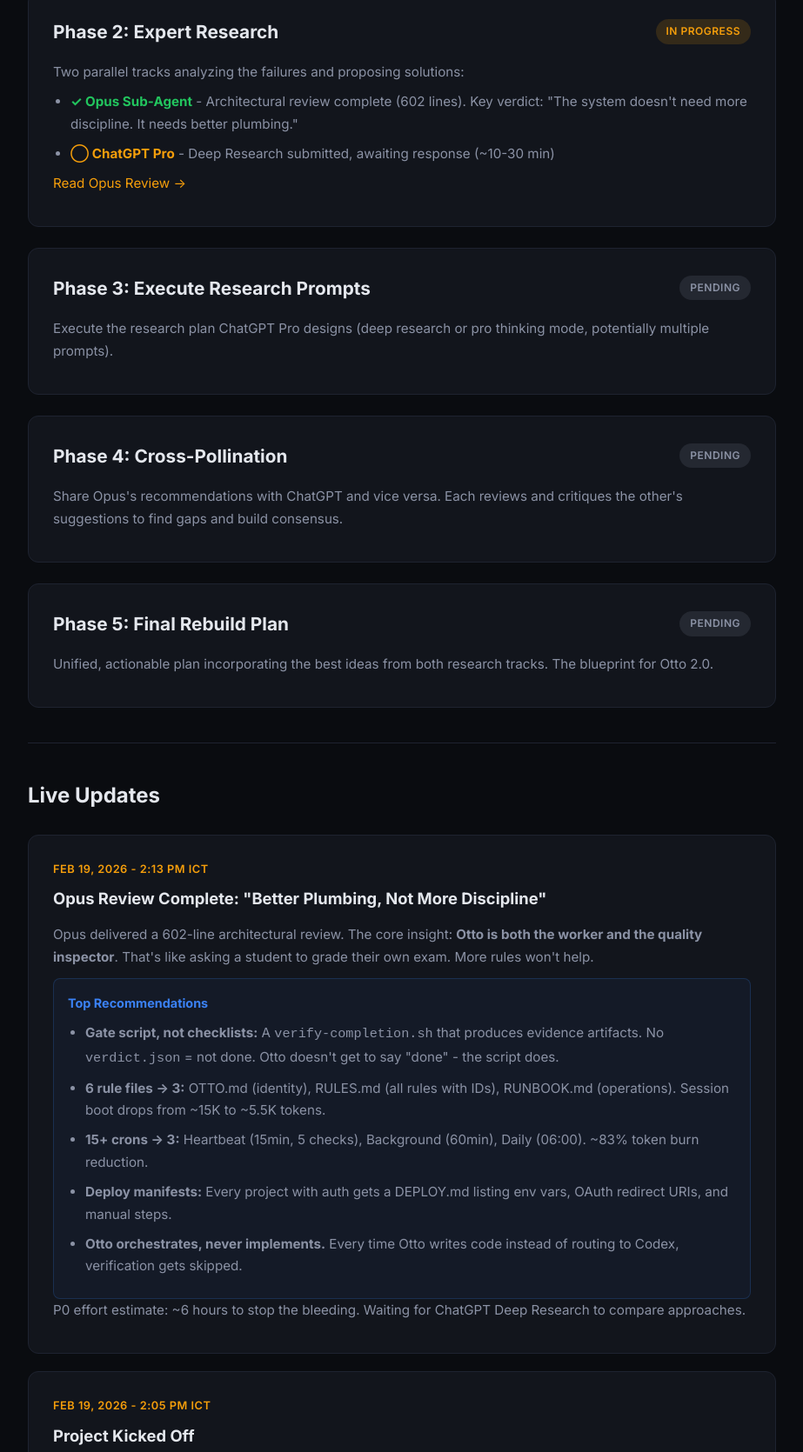
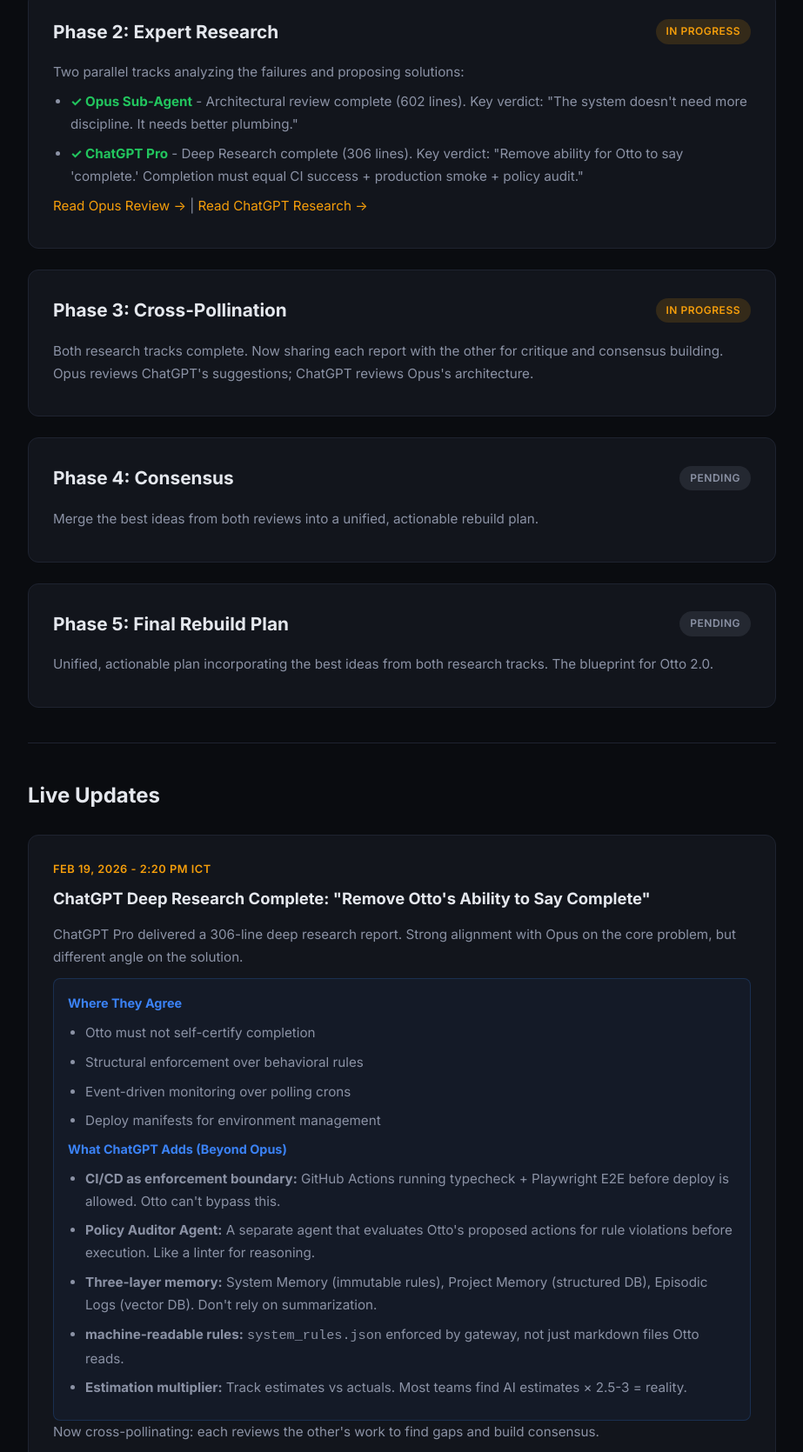
Before and after one commit to mikehelm/SavingPrivateOtto, a plain HTML site: page index.html in a window 1280 px wide. Shown: the part 804-2474 px from the top of the page at 87% size, without its empty margins (178-1101 px from the left). Drawn offline with Linux system fonts and the light colour scheme.

Commit message:
Phase 2 complete: ChatGPT research + site updates

```diff
--- a/index.html
+++ b/index.html
@@ -195,25 +195,25 @@
     <p>Two parallel tracks analyzing the failures and proposing solutions:</p>
     <ul>
       <li><strong style="color:var(--green)">&#10003; Opus Sub-Agent</strong> - Architectural review complete (602 lines). Key verdict: "The system doesn't need more discipline. It needs better plumbing."</li>
-      <li><strong style="color:var(--accent)">&#9711; ChatGPT Pro</strong> - Deep Research submitted, awaiting response (~10-30 min)</li>
+      <li><strong style="color:var(--green)">&#10003; ChatGPT Pro</strong> - Deep Research complete (306 lines). Key verdict: "Remove ability for Otto to say 'complete.' Completion must equal CI success + production smoke + policy audit."</li>
     </ul>
-    <p><a href="https://github.com/mikehelm/SavingPrivateOtto/blob/main/OPUS-REVIEW.md" target="_blank">Read Opus Review &rarr;</a></p>
+    <p><a href="https://github.com/mikehelm/SavingPrivateOtto/blob/main/OPUS-REVIEW.md" target="_blank">Read Opus Review &rarr;</a> | <a href="https://github.com/mikehelm/SavingPrivateOtto/blob/main/CHATGPT-RESEARCH.md" target="_blank">Read ChatGPT Research &rarr;</a></p>
   </div>
 
   <div class="phase">
     <div class="phase-header">
-      <h2>Phase 3: Execute Research Prompts</h2>
-      <span class="phase-badge badge-pending">Pending</span>
+      <h2>Phase 3: Cross-Pollination</h2>
+      <span class="phase-badge badge-active">In Progress</span>
     </div>
-    <p>Execute the research plan ChatGPT Pro designs (deep research or pro thinking mode, potentially multiple prompts).</p>
+    <p>Both research tracks complete. Now sharing each report with the other for critique and consensus building. Opus reviews ChatGPT's suggestions; ChatGPT reviews Opus's architecture.</p>
   </div>
 
   <div class="phase">
     <div class="phase-header">
-      <h2>Phase 4: Cross-Pollination</h2>
+      <h2>Phase 4: Consensus</h2>
       <span class="phase-badge badge-pending">Pending</span>
     </div>
-    <p>Share Opus's recommendations with ChatGPT and vice versa. Each reviews and critiques the other's suggestions to find gaps and build consensus.</p>
+    <p>Merge the best ideas from both reviews into a unified, actionable rebuild plan.</p>
   </div>
 
   <div class="phase">
@@ -228,6 +228,30 @@
 
   <!-- BLOG / LIVE UPDATES -->
   <h2 style="margin-bottom: 24px; font-size: 1.5rem;">Live Updates</h2>
+
+  <div class="blog-entry" id="entry-3">
+    <div class="timestamp">Feb 19, 2026 - 2:20 PM ICT</div>
+    <h3>ChatGPT Deep Research Complete: "Remove Otto's Ability to Say Complete"</h3>
+    <p>ChatGPT Pro delivered a 306-line deep research report. Strong alignment with Opus on the core problem, but different angle on the solution.</p>
+    <div class="findings">
+      <h4>Where They Agree</h4>
+      <ul>
+        <li>Otto must not self-certify completion</li>
+        <li>Structural enforcement over behavioral rules</li>
+        <li>Event-driven monitoring over polling crons</li>
+        <li>Deploy manifests for environment management</li>
+      </ul>
+      <h4>What ChatGPT Adds (Beyond Opus)</h4>
+      <ul>
+        <li><strong>CI/CD as enforcement boundary:</strong> GitHub Actions running typecheck + Playwright E2E before deploy is allowed. Otto can't bypass this.</li>
+        <li><strong>Policy Auditor Agent:</strong> A separate agent that evaluates Otto's proposed actions for rule violations before execution. Like a linter for reasoning.</li>
+        <li><strong>Three-layer memory:</strong> System Memory (immutable rules), Project Memory (structured DB), Episodic Logs (vector DB). Don't rely on summarization.</li>
+        <li><strong>machine-readable rules:</strong> <code>system_rules.json</code> enforced by gateway, not just markdown files Otto reads.</li>
+        <li><strong>Estimation multiplier:</strong> Track estimates vs actuals. Most teams find AI estimates &times; 2.5-3 = reality.</li>
+      </ul>
+    </div>
+    <p>Now cross-pollinating: each reviews the other's work to find gaps and build consensus.</p>
+  </div>
 
   <div class="blog-entry" id="entry-2">
     <div class="timestamp">Feb 19, 2026 - 2:13 PM ICT</div>
@@ -264,7 +288,7 @@
 
 <div class="footer">
   <p>Saving Private Otto &mdash; A project by Mike &amp; Otto | <a href="https://github.com/mikehelm/SavingPrivateOtto">GitHub</a></p>
-  <p style="margin-top: 8px;">Last updated: <span id="last-updated">Feb 19, 2026 2:13 PM ICT</span></p>
+  <p style="margin-top: 8px;">Last updated: <span id="last-updated">Feb 19, 2026 2:20 PM ICT</span></p>
 </div>
 
 </body>
```
Also changed, not shown: 1 other file.
